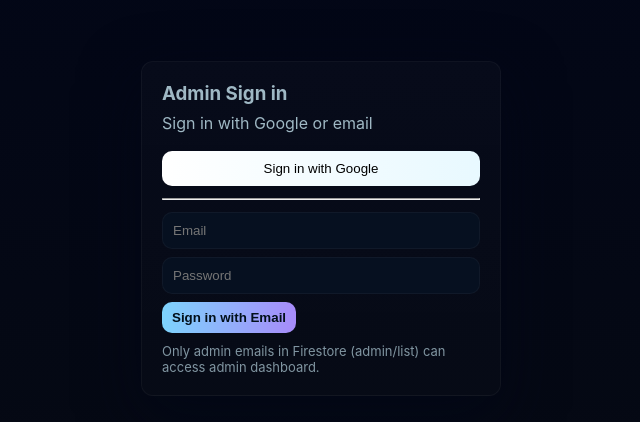
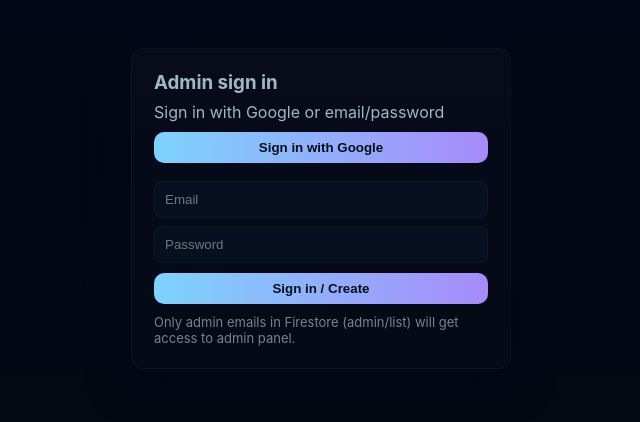
Before and after one commit to aanchalyadav1/MY-, a plain HTML site: page public/login.html in a window 1280 px wide. Shown: the part 112-534 px from the top of the page, without its empty margins (319-959 px from the left). Drawn offline with Linux system fonts and the light colour scheme.

Commit message:
Update login.html

```diff
--- a/public/login.html
+++ b/public/login.html
@@ -1,58 +1,54 @@
 <!DOCTYPE html>
 <html lang="en">
 <head>
-  <meta charset="utf-8" />
-  <meta name="viewport" content="width=device-width,initial-scale=1" />
+  <meta charset="utf-8"><meta name="viewport" content="width=device-width,initial-scale=1" />
   <title>Admin Login — Aanchal</title>
   <link rel="stylesheet" href="style.css">
-  <style>
-    .login-wrap{min-height:85vh;display:grid;place-items:center}
-    .login-card{width:360px;padding:20px;border-radius:12px}
-    .oauth-btn{width:100%;padding:10px;border-radius:10px;border:none;cursor:pointer;margin-top:8px}
-  </style>
+  <script src="firebase.js" defer></script>
 </head>
 <body>
   <canvas id="starsCanvas" class="stars-canvas"></canvas>
 
-  <main class="login-wrap">
-    <div class="login-card card">
-      <h3 style="margin:0 0 8px 0">Admin Sign in</h3>
-      <div style="color:var(--muted);margin-bottom:10px">Sign in with Google or email</div>
+  <main style="min-height:80vh;display:grid;place-items:center">
+    <div class="card" style="width:380px;padding:22px;border-radius:12px">
+      <h3 style="margin:0 0 8px 0">Admin sign in</h3>
+      <div style="color:var(--muted);margin-bottom:10px">Sign in with Google or email/password</div>
 
-      <button id="googleBtn" class="oauth-btn" style="background:linear-gradient(90deg,#fff 0%, #e8f9ff 100%);">Sign in with Google</button>
+      <button id="googleBtn" class="btn" style="width:100%;margin-bottom:10px">Sign in with Google</button>
 
-      <hr style="margin:12px 0"/>
-
-      <input id="email" type="email" placeholder="Email" style="margin-bottom:8px"/>
-      <input id="password" type="password" placeholder="Password" style="margin-bottom:8px"/>
-      <button id="emailSign" class="btn">Sign in with Email</button>
-
-      <p style="opacity:.8;margin-top:10px;font-size:13px">Only admin emails in Firestore (admin/list) can access admin dashboard.</p>
+      <div style="display:flex;gap:8px;margin-top:8px">
+        <input id="email" placeholder="Email" style="flex:1;padding:10px;border-radius:8px;background:#061020;border:1px solid rgba(255,255,255,0.03);color:#dff">
+      </div>
+      <div style="display:flex;gap:8px;margin-top:8px">
+        <input id="password" placeholder="Password" type="password" style="flex:1;padding:10px;border-radius:8px;background:#061020;border:1px solid rgba(255,255,255,0.03);color:#dff">
+      </div>
+      <button id="emailSign" class="btn" style="width:100%;margin-top:10px">Sign in / Create</button>
+      <p style="opacity:.7;margin-top:10px;font-size:13px">Only admin emails in Firestore (admin/list) will get access to admin panel.</p>
     </div>
   </main>
 
   <script src="stars.js" defer></script>
-  <script src="../scripts/firebase.js" defer></script>
+  <script src="avatar.js" defer></script>
   <script>
-    // firebase must be initialized in ../scripts/firebase.js and window.auth available
     document.addEventListener('DOMContentLoaded', ()=> {
       const googleBtn = document.getElementById('googleBtn');
       const emailBtn = document.getElementById('emailSign');
-      googleBtn.addEventListener('click', ()=> {
+
+      googleBtn.addEventListener('click', ()=>{
         const provider = new firebase.auth.GoogleAuthProvider();
-        auth.signInWithPopup(provider).then(()=>{ window.location='admin.html' }).catch(e=>alert(e.message));
+        auth.signInWithPopup(provider).then(()=> window.location='admin.html').catch(e=> alert(e.message));
       });
+
       emailBtn.addEventListener('click', async ()=>{
-        const email = document.getElementById('email').value;
+        const email = document.getElementById('email').value.trim();
         const pw = document.getElementById('password').value;
+        if(!email || !pw){ alert('Enter email and password'); return; }
         try{
           await auth.signInWithEmailAndPassword(email,pw);
           window.location='admin.html';
         }catch(e){
-          if(e.code==='auth/user-not-found'){
-            // try create
-            try{ await auth.createUserWithEmailAndPassword(email,pw); window.location='admin.html'; }
-            catch(err){ alert(err.message); }
+          if(e.code === 'auth/user-not-found'){
+            try{ await auth.createUserWithEmailAndPassword(email,pw); window.location='admin.html'; } catch(err){ alert(err.message); }
           } else alert(e.message);
         }
       });
```
